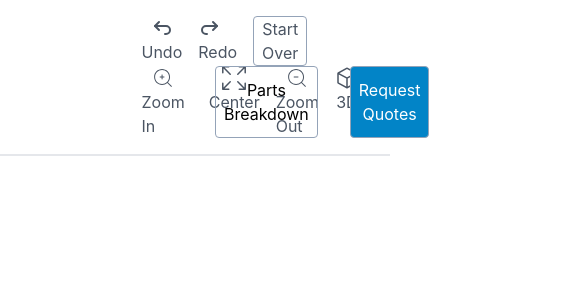
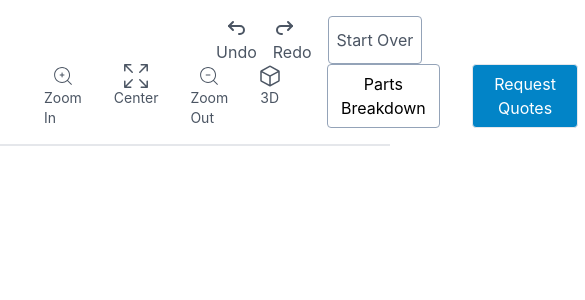
Before and after one commit to kartik01a/DragAndDrop, a React (Create React App) app: page / in a window 390 px wide. Shown: the top 300 px of the page, 585 px wide, since content can reach past the window. Built offline with nearby package versions, Linux system fonts and the light colour scheme.

Commit message:
responsive header

```diff
--- a/package.json
+++ b/package.json
@@ -6,9 +6,11 @@
     "@testing-library/jest-dom": "^5.17.0",
     "@testing-library/react": "^13.4.0",
     "@testing-library/user-event": "^13.5.0",
+    "konva": "^9.3.11",
     "react": "^18.3.1",
     "react-dom": "^18.3.1",
     "react-icons": "^5.2.1",
+    "react-konva": "^18.2.10",
     "react-scripts": "5.0.1",
     "web-vitals": "^2.1.4"
   },
--- /dev/null
+++ b/src/components/DragImage.jsx
@@ -0,0 +1,54 @@
+import React, { useState, useEffect, useRef } from "react";
+import { Stage, Layer, Image as KonvaImage } from "react-konva";
+import { FaReact } from "react-icons/fa";
+
+const DragImage = () => {
+  const [isDragging, setIsDragging] = useState(false);
+  const [position, setPosition] = useState({ x: 50, y: 50 });
+  const [image, setImage] = useState(null);
+
+  useEffect(() => {
+    const iconSize = 50; // Size of the icon
+    const svgString = `<svg xmlns="http://www.w3.org/2000/svg" width="${iconSize}" height="${iconSize}" viewBox="0 0 1024 1024">${
+      FaReact().props.children
+    }</svg>`;
+    const svgBlob = new Blob([svgString], {
+      type: "image/svg+xml;charset=utf-8",
+    });
+    const url = URL.createObjectURL(svgBlob);
+    const img = new Image();
+    img.onload = () => {
+      setImage(img);
+      URL.revokeObjectURL(url);
+    };
+    img.src = url;
+  }, []);
+
+  return (
+    <Stage width={window.innerWidth} height={window.innerHeight}>
+      <Layer>
+        {image && (
+          <KonvaImage
+            image={image}
+            x={position.x}
+            y={position.y}
+            draggable
+            onDragStart={() => {
+              setIsDragging(true);
+            }}
+            onDragEnd={(e) => {
+              setIsDragging(false);
+              setPosition({
+                x: e.target.x(),
+                y: e.target.y(),
+              });
+            }}
+            stroke={isDragging ? "green" : "black"}
+          />
+        )}
+      </Layer>
+    </Stage>
+  );
+};
+
+export default DragImage;
--- a/src/components/Header.jsx
+++ b/src/components/Header.jsx
@@ -6,9 +6,9 @@ import { BsArrowsFullscreen } from "react-icons/bs";
 
 const Header = () => {
   return (
-    <header className="text-gray-600 body-font border-b-2">
-      <div className="container mx-auto flex flex-wrap py-4 px-2 flex-col md:flex-row justify-between items-center">
-        <div className="flex pl-2 w-1/2">
+    <header className="text-gray-600 body-font border-b-2 w-full">
+      <div className=" mx-auto flex flex-wrap py-4 px-1 flex-col md:flex-row justify-between items-center">
+        <div className="flex pl-2 w-auto">
           <div className="flex px-4">
             <div className="flex flex-col items-center px-2">
               <TbArrowBackUp className="text-2xl " />
@@ -23,29 +23,37 @@ const Header = () => {
             Start Over
           </button>
         </div>
-        <div className="flex pl-2 w-1/2 ">
-          <div className="flex px-4 w-1/2 ml-auto justify-around">
+        <div className="flex pl-2 ">
+          <div className="flex px-4 w-[21rem] ml-auto justify-around">
             <div className="flex flex-col items-center px-2">
               <CiZoomIn className="text-2xl " />
-              <span className="flex flex-col items-center px-2">Zoom In</span>
+              <span className="flex flex-col items-center px-2 text-sm">
+                Zoom In
+              </span>
             </div>
             <div className="flex flex-col items-center px-2">
               <BsArrowsFullscreen className="text-2xl " />
-              <span>Center</span>
+              <span className="flex flex-col items-center px-2 text-sm">
+                Center
+              </span>
             </div>
             <div className="flex flex-col items-center px-2">
               <CiZoomOut className="text-2xl " />
-              <span>Zoom Out</span>
+              <span className="flex flex-col items-center px-2 text-sm">
+                Zoom Out
+              </span>
             </div>
             <div className="flex flex-col items-center px-2">
               <PiCube className="text-2xl " />
-              <span>3D</span>
+              <span className="flex flex-col items-center px-2 text-sm">
+                3D
+              </span>
             </div>
           </div>
           <button className="rounded border border-slate-400 hover:bg-gray-200 px-2 text-black mx-4">
             Parts Breakdown
           </button>
-          <button className="rounded border border-slate-400 bg-sky-600 hover:bg-sky-300 px-2 text-white mx-4">
+          <button className="rounded border bg-sky-600 hover:bg-sky-300 px-2 text-white mx-4">
             Request Quotes
           </button>
         </div>
```
Also changed, not shown: 1 other file (tests, documents, lock files or other folders).
